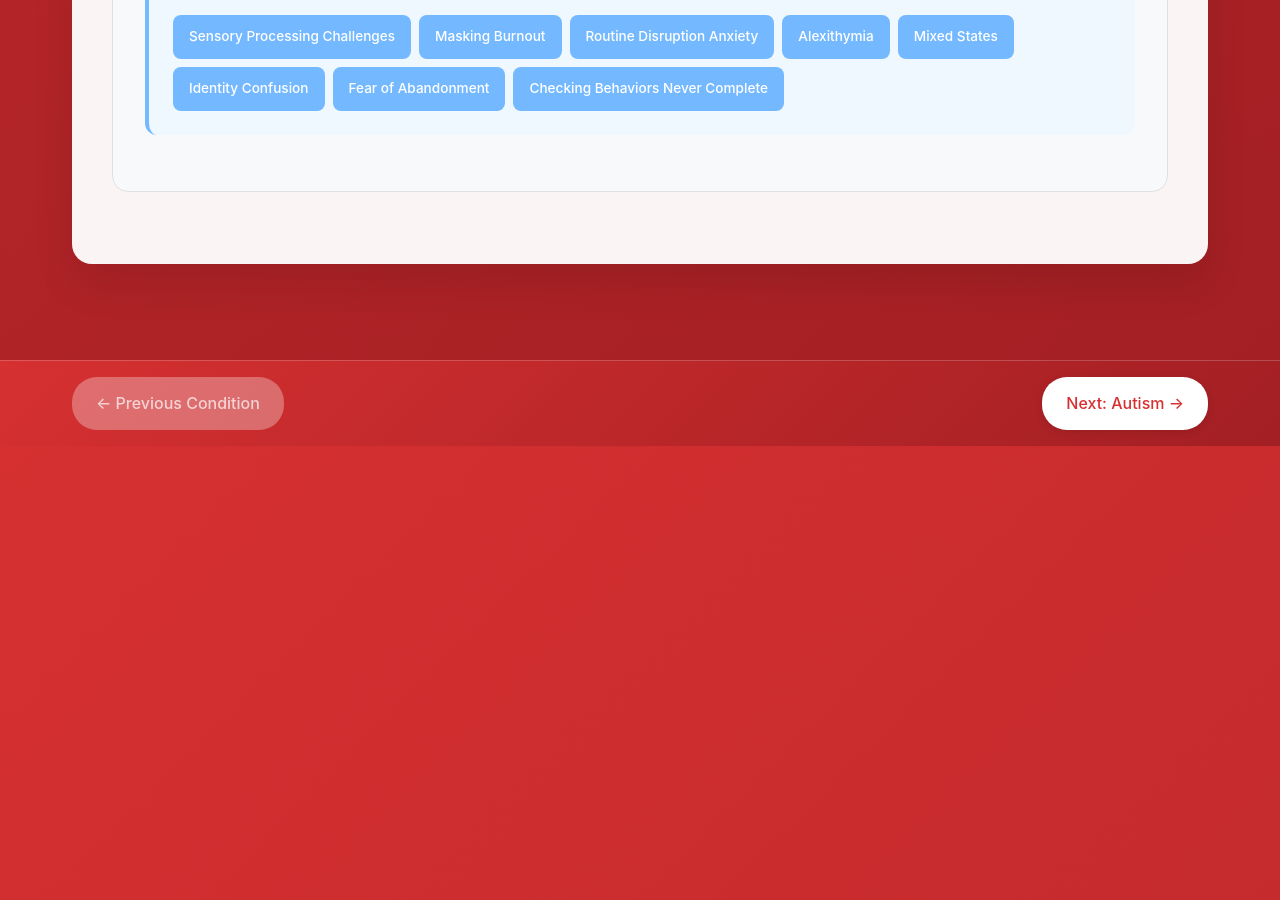
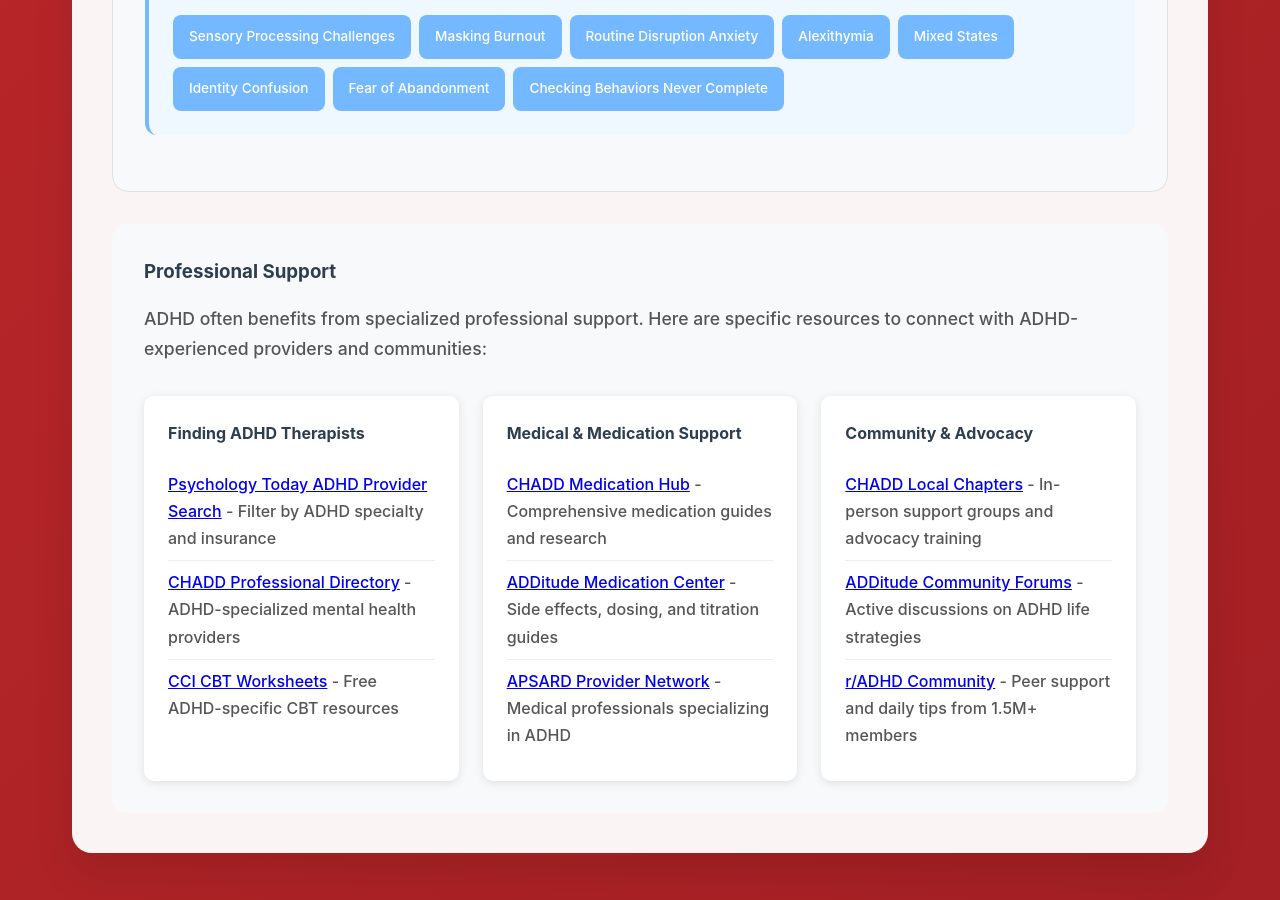
Before and after one commit to neurodivergent-survival-guide/neurodivergent-survival-guide, a Jekyll site: the page built from conditions/adhd.html, in a window 1280 px wide and 900 px high, scrolled down 3625 px. Built offline with Jekyll 4.4.1, drawn with Linux system fonts in a browser that asks for light colours; before the commit the page ends 4071 px from its top, so only the background shows below that.

Commit message:
Update condition.html

```diff
--- a/_layouts/condition.html
+++ b/_layouts/condition.html
@@ -727,7 +727,39 @@
                 </div>
             </div>
 
+            <div class="support-resources">
+                <h3>Professional Support</h3>
+                <p>ADHD often benefits from specialized professional support. Here are specific resources to connect with ADHD-experienced providers and communities:</p>
 
+                <div class="support-grid">
+                    <div class="support-card">
+                        <h4>Finding ADHD Therapists</h4>
+                        <ul>
+                            <li><a href="https://www.psychologytoday.com/us/therapists/adhd" target="_blank" rel="noopener">Psychology Today ADHD Provider Search</a> - Filter by ADHD specialty and insurance</li>
+                            <li><a href="https://chadd.org/for-professionals/professional-directory/" target="_blank" rel="noopener">CHADD Professional Directory</a> - ADHD-specialized mental health providers</li>
+                            <li><a href="https://www.cci.health.wa.gov.au/Resources/Looking-After-Yourself/Attention-and-Concentration" target="_blank" rel="noopener">CCI CBT Worksheets</a> - Free ADHD-specific CBT resources</li>
+                        </ul>
+                    </div>
+
+                    <div class="support-card">
+                        <h4>Medical & Medication Support</h4>
+                        <ul>
+                            <li><a href="https://chadd.org/about-adhd/medication-management/" target="_blank" rel="noopener">CHADD Medication Hub</a> - Comprehensive medication guides and research</li>
+                            <li><a href="https://www.additudemag.com/medication/" target="_blank" rel="noopener">ADDitude Medication Center</a> - Side effects, dosing, and titration guides</li>
+                            <li><a href="https://www.apsard.org/find-a-provider" target="_blank" rel="noopener">APSARD Provider Network</a> - Medical professionals specializing in ADHD</li>
+                        </ul>
+                    </div>
+
+                    <div class="support-card">
+                        <h4>Community & Advocacy</h4>
+                        <ul>
+                            <li><a href="https://chadd.org/affiliates/" target="_blank" rel="noopener">CHADD Local Chapters</a> - In-person support groups and advocacy training</li>
+                            <li><a href="https://www.additudemag.com/forums/" target="_blank" rel="noopener">ADDitude Community Forums</a> - Active discussions on ADHD life strategies</li>
+                            <li><a href="https://www.reddit.com/r/ADHD/" target="_blank" rel="noopener">r/ADHD Community</a> - Peer support and daily tips from 1.5M+ members</li>
+                        </ul>
+                    </div>
+                </div>
+            </div>
         </div>
     </main>
 </div>
```
